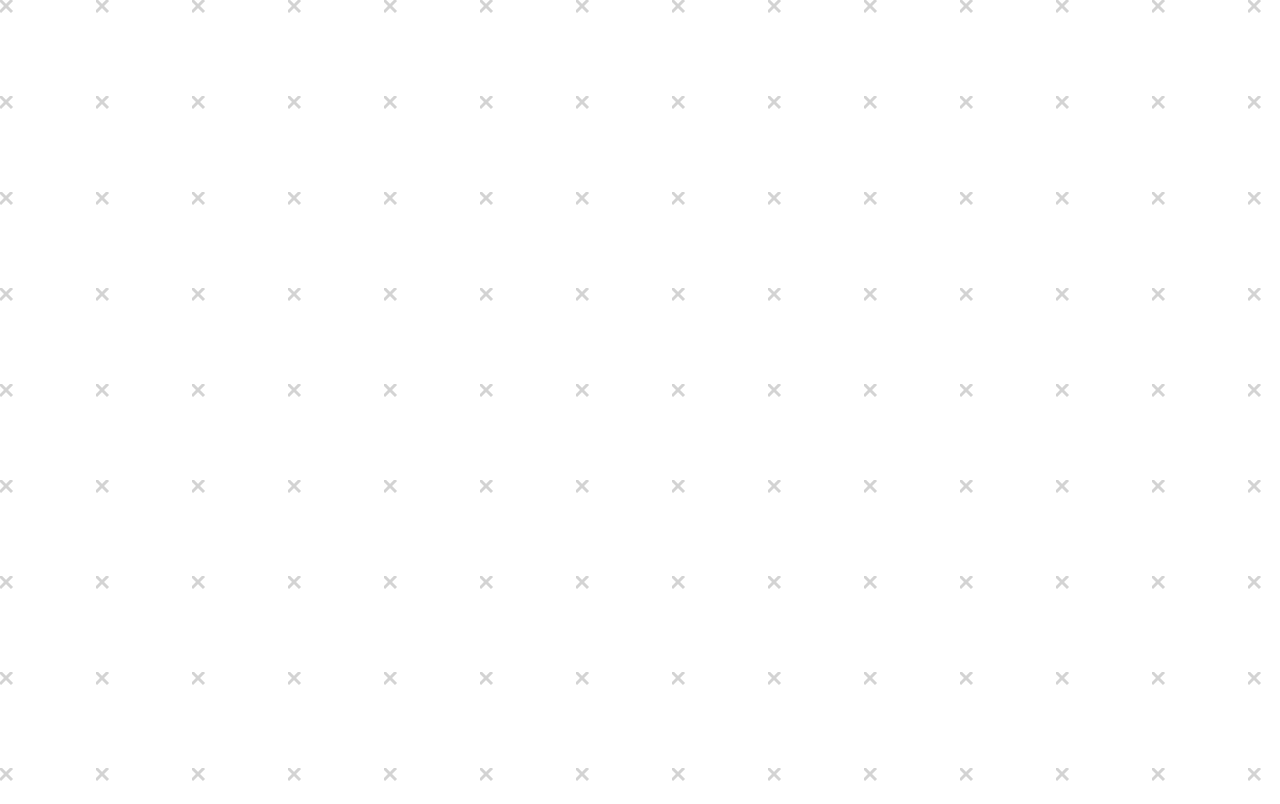
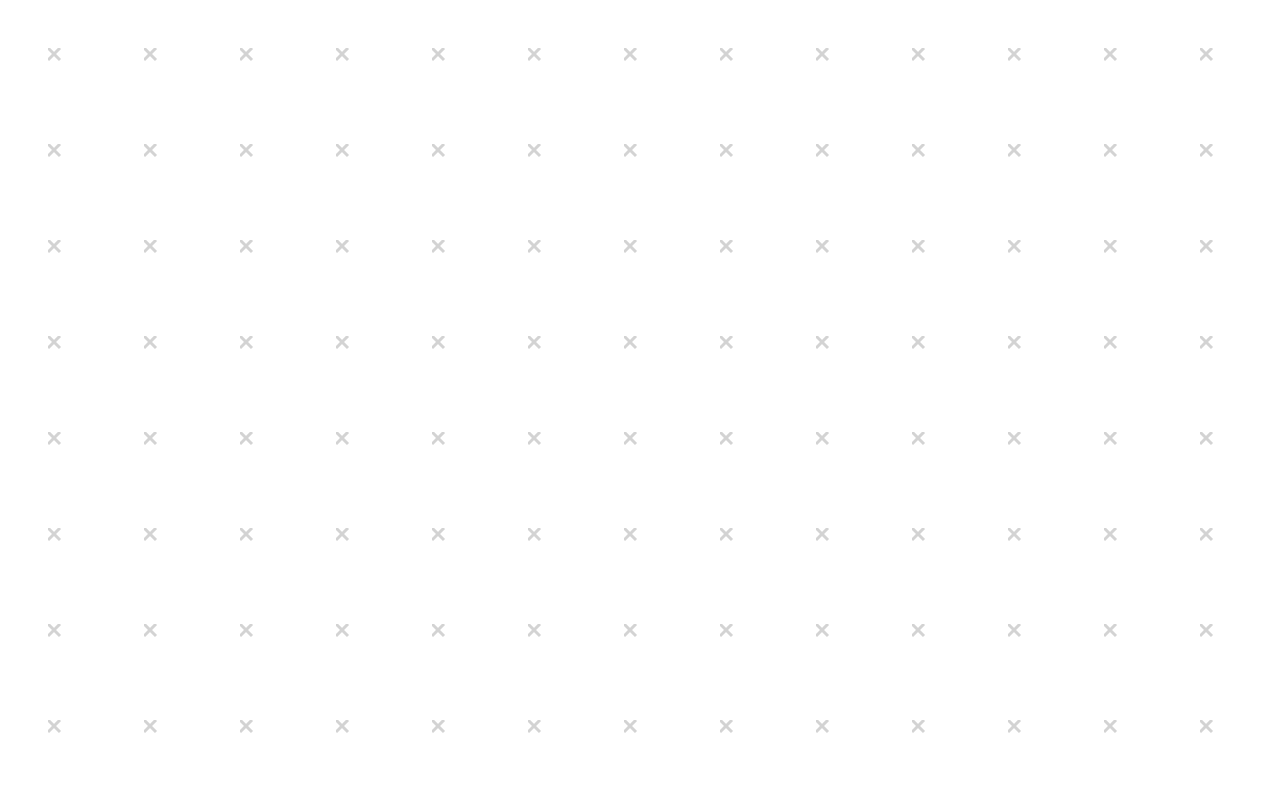
Before and after one commit to ifamec/ifamec.github.io, a website: page stream/index.html in a window 1280 px wide. Drawn offline with Linux system fonts and the light colour scheme.

Commit message:
feat(stream): update canvas pattern

```diff
--- a/stream/index.html
+++ b/stream/index.html
@@ -15,7 +15,7 @@
 <div class="main">
     <svg width="100%" height="100%">
         <defs>
-            <pattern id="polka-dots" x="0" y="0" width="96" height="96" patternUnits="userSpaceOnUse">
+            <pattern id="polka-dots" x="48" y="48" width="96" height="96" patternUnits="userSpaceOnUse">
                 <!--            <circle fill="#d3d3d3" cx="1" cy="1" r="1"></circle>-->
                 <line x1="0" y1="0" x2="12" y2="12" stroke="lightgrey" stroke-width="3" />
                 <line x1="0" y1="12" x2="12" y2="0" stroke="lightgrey" stroke-width="3" />
```
